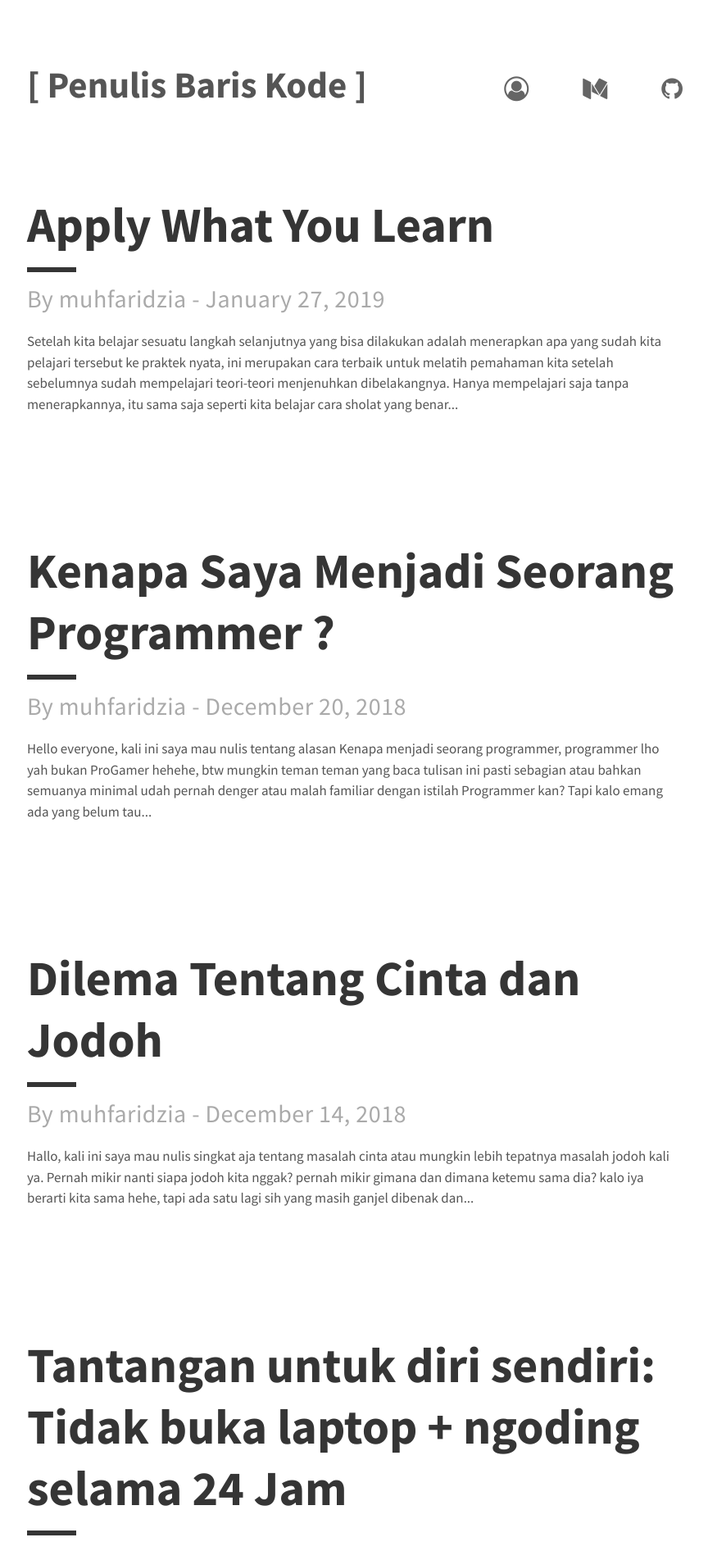
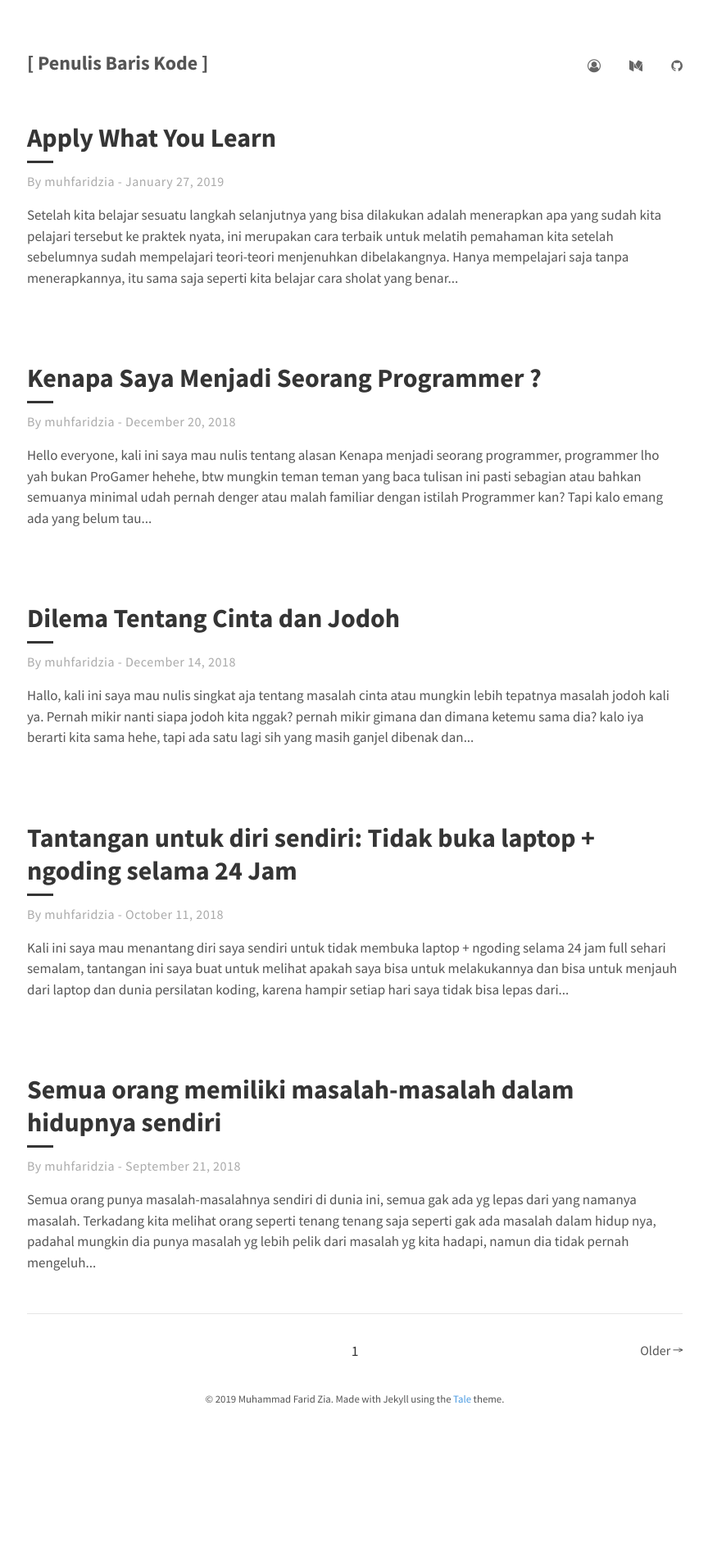
Before and after one commit to mfaridzia/mfaridzia.github.io, a Jekyll site: the page built from index.html, in a window 1280 px wide. Shown: the top 1892 px of the page at 82% size, without its empty margins (207-1071 px from the left). Built offline with Jekyll 4.4.1, drawn with Linux system fonts in a browser that asks for light colours; the list of posts is cut into pages by our own code; after the commit the page ends 1749 px from its top, so only the background shows below that.

Commit message:
Update _base.scss

```diff
--- a/_sass/tale/_base.scss
+++ b/_sass/tale/_base.scss
@@ -12,10 +12,10 @@ body {
 
 html {
   font-family: $serif-primary;
-  font-size: 40px;
+  font-size: 18px;
 
   @media (min-width: 600px) {
-    font-size: 30px;
+    font-size: 16px;
   }
 }
 
```
